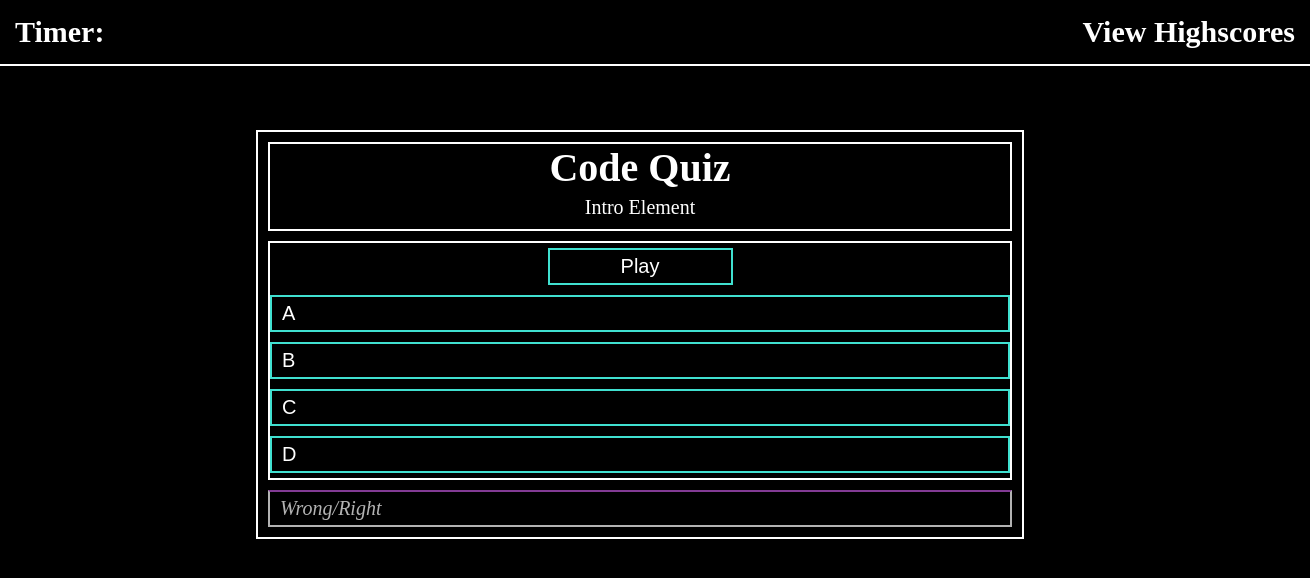
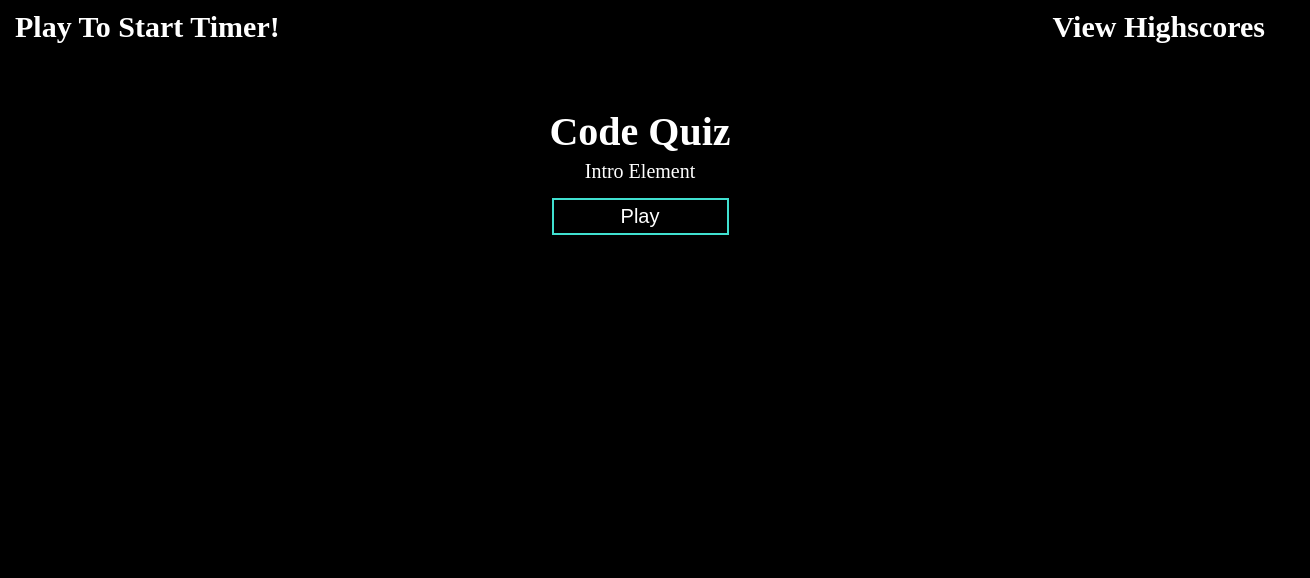
Before and after one commit to kvs1995/HWK4_KS_CodeQuiz, a plain HTML site: page index.html in a window 1280 px wide. Shown: the whole page, 1310 px wide, since content can reach past the window. Drawn offline with Linux system fonts and the light colour scheme.

Commit message:
timer interval is set up in javascript. Text Content updated to Times Up after run out. On click timer starts and the description, play button and title of quiz is removed leaving room for the questions and anser buttons

```diff
--- a/assets/css/style.css
+++ b/assets/css/style.css
@@ -9,15 +9,15 @@ body {
 }
 
 header {
-    width: 100%;
+    /* width: 100%; */
     display: flex;
     justify-content: space-between;
     flex-wrap: wrap;
     align-items: center;
-    padding: 15px;
+    margin:10px 15px;
     height: 10%;
 
-    border-bottom: white 2px solid;
+    /* border-bottom: white 2px solid; */
 
 }
 
@@ -26,14 +26,14 @@ main {
     flex-wrap: wrap;
 
 
-    border: white solid 2px;
+    /* border: white solid 2px;   */
     margin: 5% 20%;
 
 }
 
 div {
     display: flexbox;
-    border: white solid 2px;
+    /* border: white solid 2px; */
     margin: 10px;
     /* align-item */
 }
@@ -55,7 +55,7 @@ p {
 
 button {
     background-color: transparent;
-    border:turquoise solid 2px;
+
     color: white;
     font-size: 20px;
     text-align: left;
@@ -78,19 +78,52 @@ button {
     padding: 5px 10px;
     opacity: 70%;
     font-style: italic;
+    visibility: hidden;
 }
 
-.buttons {
+.info-button {
+    display: flex;
+    flex-wrap: wrap;
+    justify-content: space-evenly;
+
+}
+.b1 {
+    display: flex;
+    flex-wrap: wrap;
+    justify-content: space-evenly;
+
+}
+
+.b2{
 
     display: flex;
     flex-direction: column;
     flex-wrap: wrap;
 
 }
+/* potentially rearrange how the buttons are organized. Place the play buttons inthe same class, but have the them have their own IDS for highscore nad playagaom */
 
+#play-again, #view-highscore {
+    visibility: hidden;
+}
 
-#play-again {
+#play-again, #view-highscore, #play {
     text-align: center;
     width: 25%;
     align-self: center;
+    border:turquoise solid 2px;
+
 }
+
+#a, #b, #c, #d {
+    border:turquoise solid 2px;
+    visibility:hidden;
+}
+
+
+
+button:hover {
+    background-color: turquoise;
+    opacity: 80%;
+    color: black;
+}
--- a/assets/js/script.js
+++ b/assets/js/script.js
@@ -0,0 +1,37 @@
+
+var playBtn = document.getElementById('play');
+// set timer element
+var timerEl = document.getElementById('countdown');
+
+timerEl.textContent = "Play To Start Timer!"
+
+playBtn.addEventListener("click",function() {
+    //swtich the content in the card
+
+    //there is a replace Child funciton in javascript -- read about ti
+
+    //remove the Code Quiz title, descripiton, and play button
+    playBtn.parentElement.parentElement.remove();
+
+
+
+    //TIMER
+    var timeLeft = 60;
+
+    //setInterval method to call fundtion to be executed every time it is run
+    var timeInterval = setInterval(function () {
+
+        timerEl.textContent = "Timer: " + timeLeft;
+        if (timeLeft === 0) {
+            clearInterval(timeInterval)
+
+            //update the text content to Times Up!
+            timerEl.textContent = "Time's Up!"
+
+            //need to call a function that displays the finishing score and the play again/view highscore button
+
+
+        }
+        timeLeft--;
+    },100);
+})
--- a/index.html
+++ b/index.html
@@ -11,24 +11,37 @@
 
 <body>
     <header>
-        <h3>Timer:</h3>
+        <h3 id="countdown"></h3>
         <h3>View Highscores</h3>
     </header>
 
     <main>
 
         <div class="info-description">
-            <h1>Code Quiz</h1>
-            <p class="description">Intro Element</p>
+            <div class="info">
+                <h1>Code Quiz</h1>
+                <p class="description">Intro Element</p>
+                <div class="info-button">
+                    <button type="button" id="play">Play</button>
+                </div>
+
+            </div>
+
+
             <p class="questions"></p>
+            <div class="b1">
+                <button type="button" id="view-highscore">View Highscore</button>
+
+                <button type="button" id="play-again">Play Again</button>
+            </div>
         </div>
 
-        <div class="buttons">
-            <button type="button" id="play-again">Play</button>
-            <button type="button" id="A">A</buttons>
-            <button type="button" id="B">B</button>
-            <button type="button" id="C">C</button>
-            <button type="button" id="D">D</button>
+        <div class="b2">
+
+            <button type="button" id="a"></buttons>
+            <button type="button" id="b"></button>
+            <button type="button" id="c"></button>
+            <button type="button" id="d"></button>
         </div>
 
         <div class="correct-incorrect">
```
